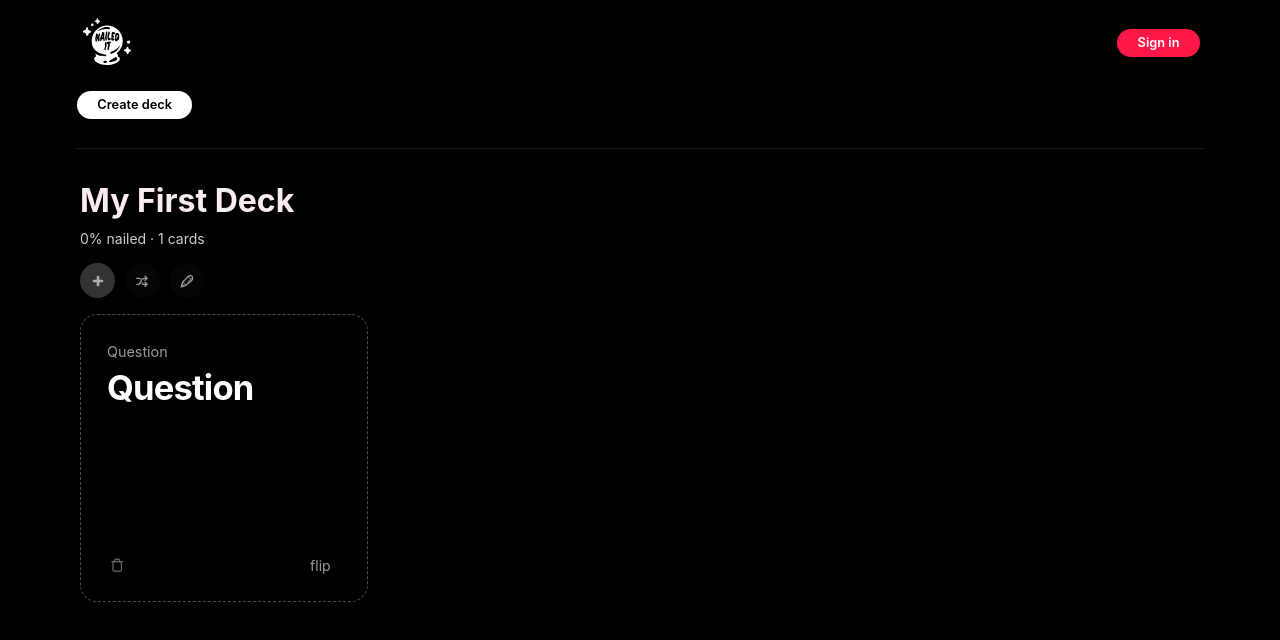
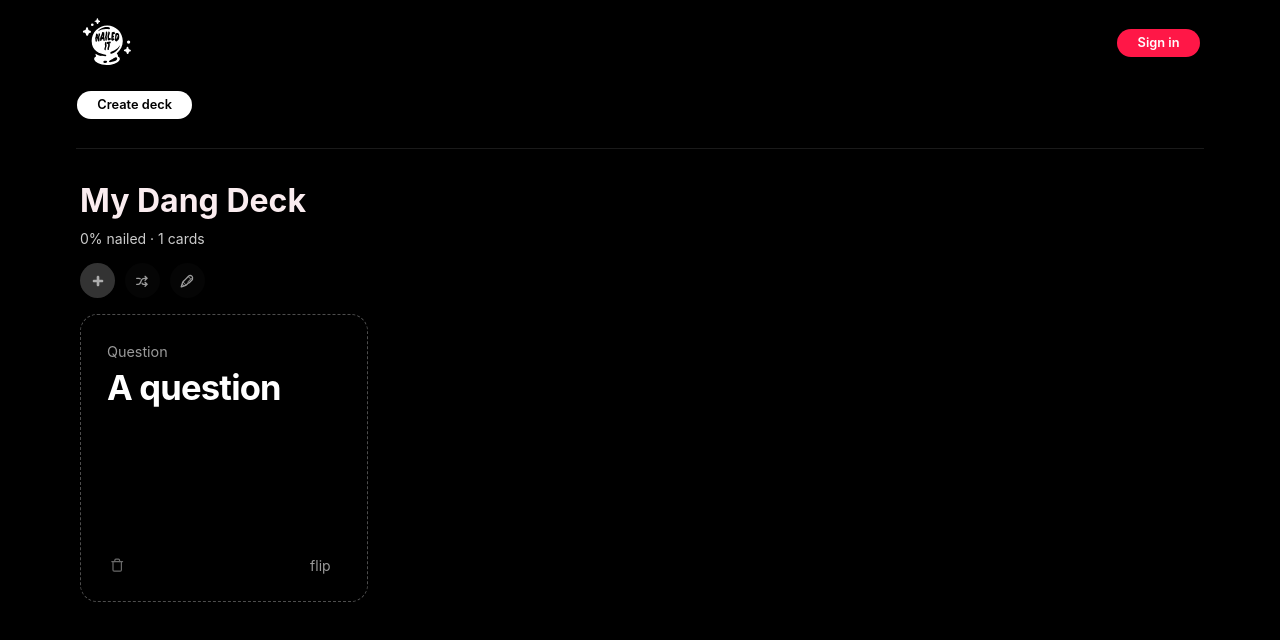
Before and after one commit to evilpaper/nailed-it, a React (Create React App) app: page / in a window 1280 px wide. Shown: the top 640 px of the page. Built offline with nearby package versions, Linux system fonts and the light colour scheme.

Commit message:
Make sure new deck is added on top of the other decks

```diff
--- a/src/components/App.js
+++ b/src/components/App.js
@@ -23,8 +23,8 @@ export default function App() {
   class Card {
     constructor() {
       this.id = nanoid();
-      this.question = "...";
-      this.answer = "...";
+      this.question = "A question";
+      this.answer = "An answer ";
       this.nailed = false;
     }
   }
@@ -32,14 +32,14 @@ export default function App() {
   class Deck {
     constructor() {
       this.id = nanoid();
-      this.name = "My New Deck";
-      this.cards = [];
+      this.name = "My Dang Deck";
+      this.cards = [new Card()];
     }
   }
 
   const addDeck = () => {
     const newDeck = new Deck();
-    const newDecks = [...decks, newDeck];
+    const newDecks = [newDeck, ...decks];
     setDecks(newDecks);
   };
 
--- a/src/components/Deck/Deck.jsx
+++ b/src/components/Deck/Deck.jsx
@@ -47,7 +47,7 @@ export default function Deck({
   const percentageNailed = () => {
     const nailedCards = cards.filter(card => card.nailed === true);
     const result = Math.round((nailedCards.length / cards.length) * 100);
-    return result;
+    return result === typeof number ? result : 0;
   };
 
   return (
--- a/src/components/START_DECKS.js
+++ b/src/components/START_DECKS.js
@@ -3,12 +3,12 @@ import nanoid from "nanoid";
 const START_DECKS = [
   {
     id: nanoid(),
-    name: "My First Deck",
+    name: "My Dang Deck",
     cards: [
       {
         id: nanoid(),
-        question: "Question",
-        answer: "Answer",
+        question: "A question",
+        answer: "An answer",
         nailed: false
       }
     ]
```
